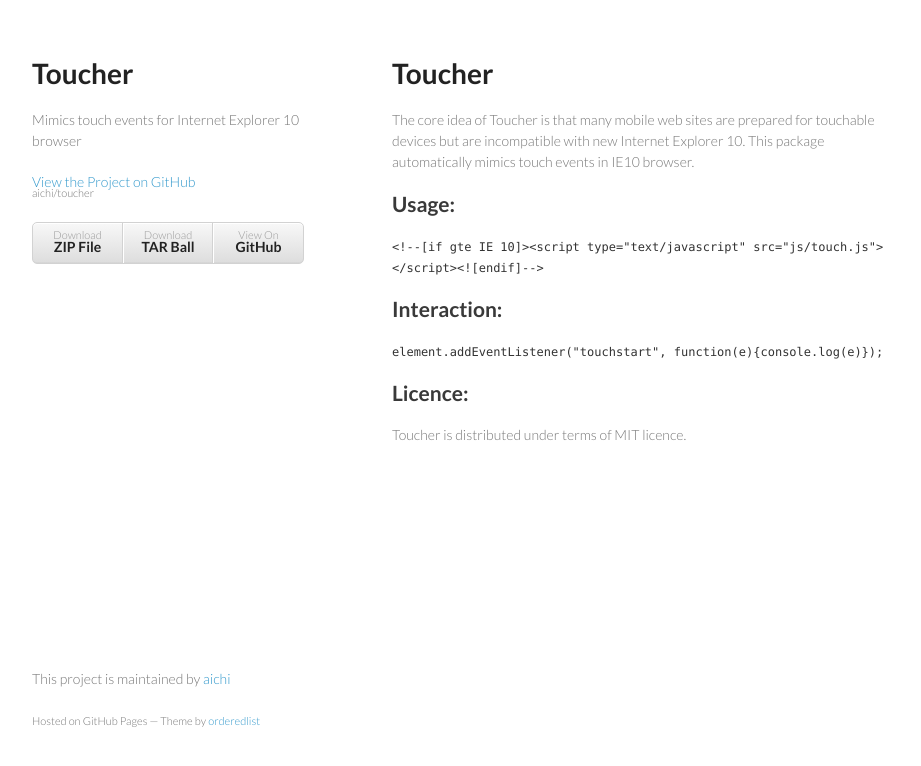
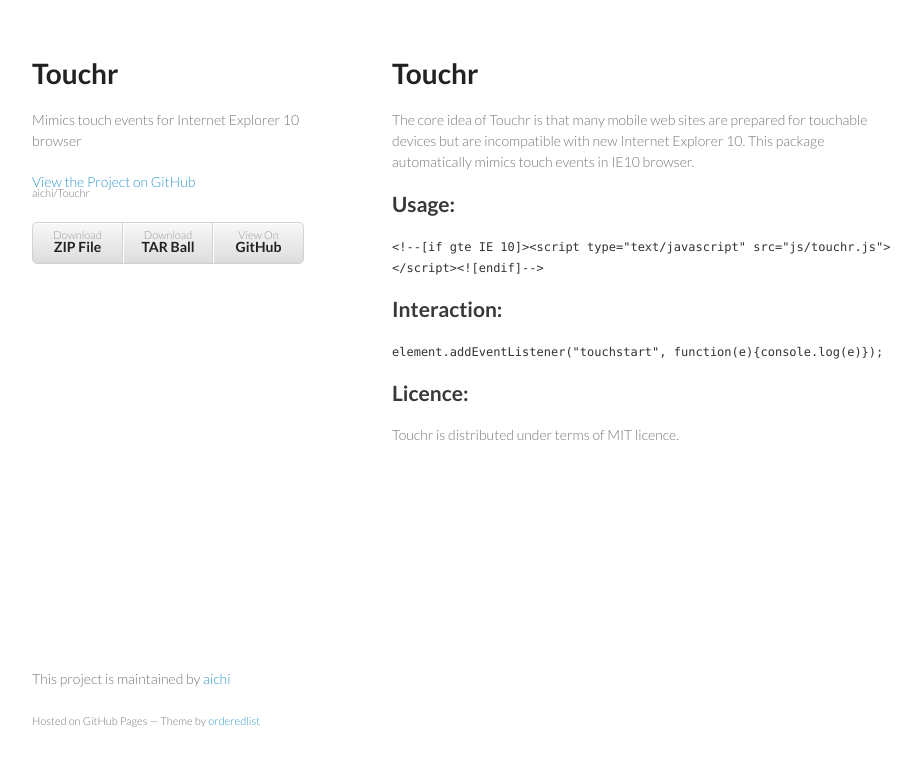
Before and after one commit to aichi/Touchr, a plain HTML site: page index.html in a window 1280 px wide. Shown: the whole page, without its empty margins (178-1099 px from the left). Drawn offline with Linux system fonts and the light colour scheme.

Commit message:
Renaming

```diff
--- a/index.html
+++ b/index.html
@@ -3,7 +3,7 @@
   <head>
     <meta charset="utf-8">
     <meta http-equiv="X-UA-Compatible" content="chrome=1">
-    <title>Toucher by aichi</title>
+    <title>Touchr by aichi</title>
 
     <link rel="stylesheet" href="stylesheets/styles.css">
     <link rel="stylesheet" href="stylesheets/pygment_trac.css">
@@ -15,26 +15,26 @@
   <body>
     <div class="wrapper">
       <header>
-        <h1>Toucher</h1>
+        <h1>Touchr</h1>
         <p>Mimics touch events for Internet Explorer 10 browser</p>
 
-        <p class="view"><a href="https://github.com/aichi/toucher">View the Project on GitHub <small>aichi/toucher</small></a></p>
+        <p class="view"><a href="https://github.com/aichi/Touchr">View the Project on GitHub <small>aichi/Touchr</small></a></p>
 
 
         <ul>
-          <li><a href="https://github.com/aichi/toucher/zipball/master">Download <strong>ZIP File</strong></a></li>
-          <li><a href="https://github.com/aichi/toucher/tarball/master">Download <strong>TAR Ball</strong></a></li>
-          <li><a href="https://github.com/aichi/toucher">View On <strong>GitHub</strong></a></li>
+          <li><a href="https://github.com/aichi/Touchr/zipball/master">Download <strong>ZIP File</strong></a></li>
+          <li><a href="https://github.com/aichi/Touchr/tarball/master">Download <strong>TAR Ball</strong></a></li>
+          <li><a href="https://github.com/aichi/Touchr">View On <strong>GitHub</strong></a></li>
         </ul>
       </header>
       <section>
-        <h1>Toucher</h1>
+        <h1>Touchr</h1>
 
-<p>The core idea of Toucher is that many mobile web sites are prepared for touchable devices but are incompatible with new Internet Explorer 10. This package automatically mimics touch events in IE10 browser.</p>
+<p>The core idea of Touchr is that many mobile web sites are prepared for touchable devices but are incompatible with new Internet Explorer 10. This package automatically mimics touch events in IE10 browser.</p>
 
 <h2>Usage:</h2>
 
-<p><code>&lt;!--[if gte IE 10]&gt;&lt;script type="text/javascript" src="js/touch.js"&gt;&lt;/script&gt;&lt;![endif]--&gt;</code></p>
+<p><code>&lt;!--[if gte IE 10]&gt;&lt;script type="text/javascript" src="js/touchr.js"&gt;&lt;/script&gt;&lt;![endif]--&gt;</code></p>
 
 <h2>Interaction:</h2>
 
@@ -42,7 +42,7 @@
 
 <h2>Licence:</h2>
 
-<p>Toucher is distributed under terms of MIT licence.</p>
+<p>Touchr is distributed under terms of MIT licence.</p>
       </section>
       <footer>
         <p>This project is maintained by <a href="https://github.com/aichi">aichi</a></p>
```
